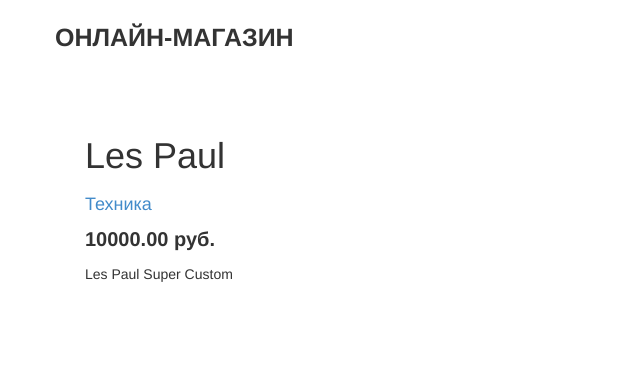
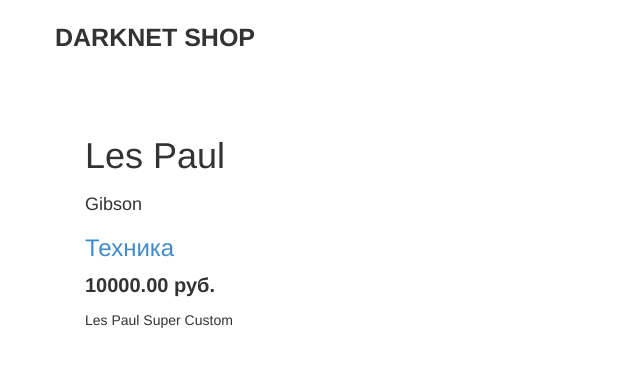
Before and after one commit to libre-project/vsu-django-shop, a Django app: a page that uses core_shop/templates/shop/base.html in a window 1280 px wide. Shown: the top 367 px of the page, without its empty margins (0-640 px from the left). Run offline with Django 3.2, Linux system fonts and the light colour scheme; data comes from the database, SQL or seed files in the repository; both versions use the stored data as it was after the commit; some libraries are stand-ins or nearby versions.

Commit message:
Fix template

```diff
--- a/core_shop/admin.py
+++ b/core_shop/admin.py
@@ -4,14 +4,18 @@
 
 class CategoryAdmin(admin.ModelAdmin):
     list_display = ['name', 'slug']
+    list_display_links = ('name',)
+    ordering = ['name']
     prepopulated_fields = {'slug': ('name', )}
 
+
+admin.site.register(Category, CategoryAdmin)
 
 class ProductAdmin(admin.ModelAdmin):
     list_display = ['name', 'slug', 'price', 'count', 'available', 'created_at', 'updated_at']
     list_filter = ['available', 'created_at', 'updated_at']
     list_editable = ['price', 'count', 'available']
+    ordering = ['name']
     prepopulated_fields = {'slug': ('name', )}
 
-admin.site.register(Category, CategoryAdmin)
 admin.site.register(Product, ProductAdmin)
--- a/core_shop/templates/shop/base.html
+++ b/core_shop/templates/shop/base.html
@@ -10,7 +10,7 @@
 </head>
 <body>
     <section id="header">
-        <div class="top container">Онлайн-магазин</div>
+        <div class="top container">DarkNet Shop</div>
     </section>
     <section id="content row" class="container">
         {% block content %}{% endblock %}
--- a/core_shop/templates/shop/product/detail.html
+++ b/core_shop/templates/shop/product/detail.html
@@ -7,7 +7,8 @@
 <div class="product-detail">
     <div class="col-sm-8">
         <h1>{{ product.name }}</h1>
-        <h2><a href="{{ product.category.get_absolute_url }}">{{ product.category }}</a></h2>
+	<h2>{{ product.brand }}</h2>
+        <h3><a href="{{ product.category.get_absolute_url }}">{{ product.category.name }}</a></h3>
         <p class="price">{{ product.price }} руб. </p>
         <span>{{ product.description | linebreaks }}</span>
     </div>
--- a/core_shop/views.py
+++ b/core_shop/views.py
@@ -15,4 +15,6 @@
 
 def product_detail(request, id, slug):
     product = get_object_or_404(Product, id=id, slug=slug, available=True)
+    category = product.category.name
+    page_title = product.name
     return render(request, 'shop/product/detail.html', {'product': product})
--- a/darknet_shop/settings.py
+++ b/darknet_shop/settings.py
@@ -115,6 +115,7 @@
 
 USE_TZ = True
 
+SITE_NAME = 'Darknet Shop'
 
 # Static files (CSS, JavaScript, Images)
 # https://docs.djangoproject.com/en/1.10/howto/static-files/
```
Also changed, not shown: core_shop/migrations/0002_auto_20161220_1920.py (added), db.sqlite3.
